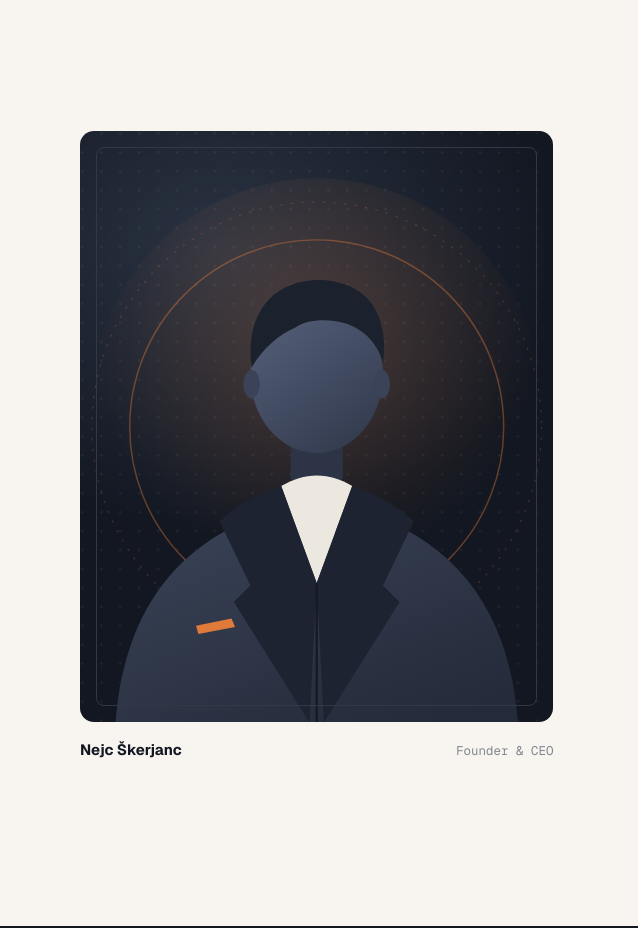
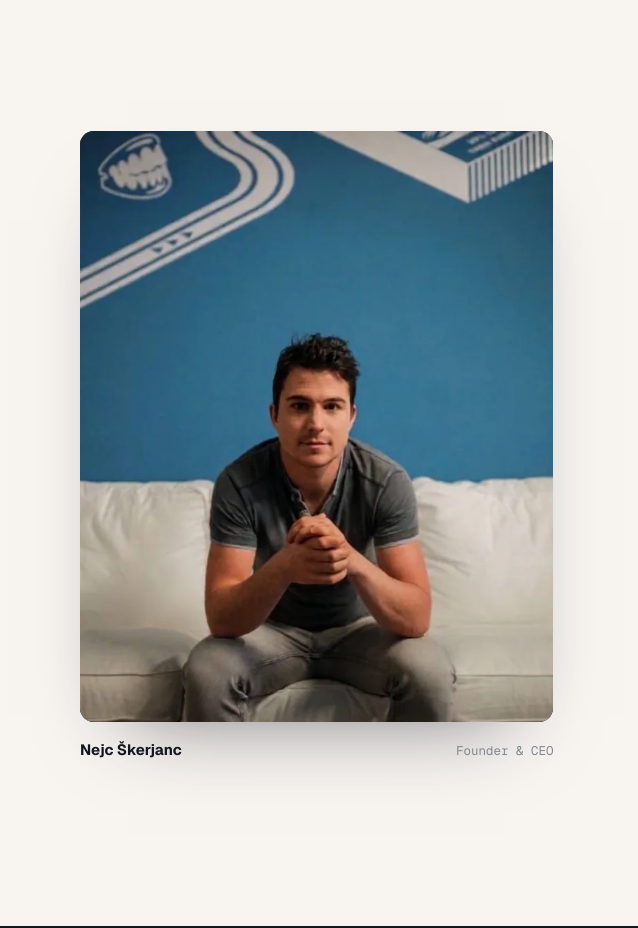
Before and after one commit to nejc-skerjanc/skerjanc.org, a plain HTML site: page index.html in a window 1280 px wide. Shown: the part 4300-5228 px from the top of the page, 0-638 px from the left. Drawn offline with nearby package versions, Linux system fonts and the light colour scheme.

Commit message:
Use Nejc's photo in About section
Co-Authored-By: Claude Opus 5.5 <noreply@anthropic.com>

```diff
--- a/index.html
+++ b/index.html
@@ -266,51 +266,10 @@
     <section class="section" id="about">
       <div class="wrap about">
         <figure class="portrait reveal">
-          <!-- Replace this placeholder with: <img src="assets/nejc.jpg" alt="Nejc Škerjanc" width="800" height="1000"> -->
-          <div class="portrait__placeholder" aria-hidden="true">
-            <svg class="portrait__art" viewBox="0 0 400 500" preserveAspectRatio="xMidYMax slice">
-              <defs>
-                <pattern id="pt-dots" width="16" height="16" patternUnits="userSpaceOnUse">
-                  <circle cx="2" cy="2" r="1" fill="#f6f3ee" opacity="0.07"/>
-                </pattern>
-                <linearGradient id="pt-head" x1="0.2" y1="0" x2="0.8" y2="1">
-                  <stop offset="0" stop-color="#55607a"/>
-                  <stop offset="1" stop-color="#323a4d"/>
-                </linearGradient>
-                <linearGradient id="pt-body" x1="0.15" y1="0" x2="0.85" y2="1">
-                  <stop offset="0" stop-color="#3a4357"/>
-                  <stop offset="1" stop-color="#232a39"/>
-                </linearGradient>
-                <radialGradient id="pt-glow" cx="0.5" cy="0.36" r="0.5">
-                  <stop offset="0" stop-color="#e07a3a" stop-opacity="0.22"/>
-                  <stop offset="1" stop-color="#e07a3a" stop-opacity="0"/>
-                </radialGradient>
-              </defs>
-
-              <rect width="400" height="500" fill="url(#pt-dots)"/>
-              <circle cx="200" cy="230" r="190" fill="url(#pt-glow)"/>
-              <circle cx="200" cy="250" r="158" fill="none" stroke="#e07a3a" stroke-width="1.25" opacity="0.4"/>
-              <circle cx="200" cy="250" r="190" fill="none" stroke="#e07a3a" stroke-width="1" stroke-dasharray="2 7" opacity="0.25"/>
-
-              <!-- neck -->
-              <path d="M178 250h44v44c-14 8-30 8-44 0z" fill="#2c3445"/>
-              <!-- shoulders / jacket -->
-              <path d="M30 500C38 392 96 330 200 312c104 18 162 80 170 188z" fill="url(#pt-body)"/>
-              <!-- shirt -->
-              <path d="M170 300l30 82 30-82c-10-6-20-9-30-9s-20 3-30 9z" fill="#ece7df"/>
-              <!-- lapels -->
-              <path d="M170 300c-22 8-40 18-52 30l26 54-14 14 64 102 6-118z" fill="#1d2330"/>
-              <path d="M230 300c22 8 40 18 52 30l-26 54 14 14-64 102-6-118z" fill="#1d2330"/>
-              <path d="M200 382v118" stroke="#151a25" stroke-width="2"/>
-              <!-- pocket square -->
-              <path d="M98 418l30-6 3 7-31 6z" fill="#e07a3a"/>
-              <!-- head + hair -->
-              <ellipse cx="200" cy="206" rx="56" ry="66" fill="url(#pt-head)"/>
-              <path d="M145 200c-6-48 20-74 57-74 36 0 60 24 54 70-6-22-24-36-50-36-10 0-18 2-24 6-14 6-28 18-37 34z" fill="#1b212d"/>
-              <ellipse cx="145" cy="214" rx="7" ry="12" fill="#3a4357"/>
-              <ellipse cx="255" cy="214" rx="7" ry="12" fill="#3a4357"/>
-            </svg>
-          </div>
+          <picture>
+            <source srcset="assets/nejc.webp" type="image/webp">
+            <img src="assets/nejc.jpg" alt="Nejc Škerjanc, Founder &amp; CEO of HyperWare Solutions" width="673" height="842" loading="lazy" decoding="async">
+          </picture>
           <figcaption>
             <strong>Nejc Škerjanc</strong>
             <span data-i18n="about.role">Founder &amp; CEO</span>
--- a/styles.css
+++ b/styles.css
@@ -535,6 +535,8 @@ em {
 }
 
 .portrait { margin: 0; position: sticky; top: 104px; }
+.portrait picture { display: block; }
+.portrait img { height: auto; background: var(--ink); box-shadow: 0 40px 80px -48px oklch(0.2 0.02 262 / 0.6); }
 .portrait img,
 .portrait__placeholder {
   width: 100%;
```
Also changed, not shown: assets/nejc.jpg (added), assets/nejc.webp (added), 1 other file.
